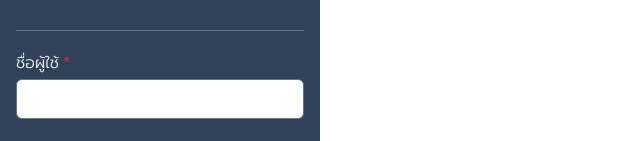
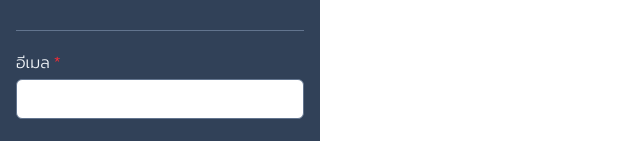
Before and after one commit to MoDangKa/learning, a Next.js app: page /register in a window 1280 px wide. Shown: the part 171-312 px from the top of the page, without its empty margins (0-640 px from the left). Built offline with nearby package versions, Linux system fonts and the light colour scheme.

Commit message:
refactor: update code

```diff
--- a/src/components/forms/RegisterForm.tsx
+++ b/src/components/forms/RegisterForm.tsx
@@ -72,7 +72,7 @@ export default function LoginForm() {
       <hr className="mb-3" />
       <div>
         <Form.Item<FieldType>
-          label="ชื่อผู้ใช้"
+          label="อีเมล"
           name="email"
           className="ant-form-item__custom"
           rules={[
```
